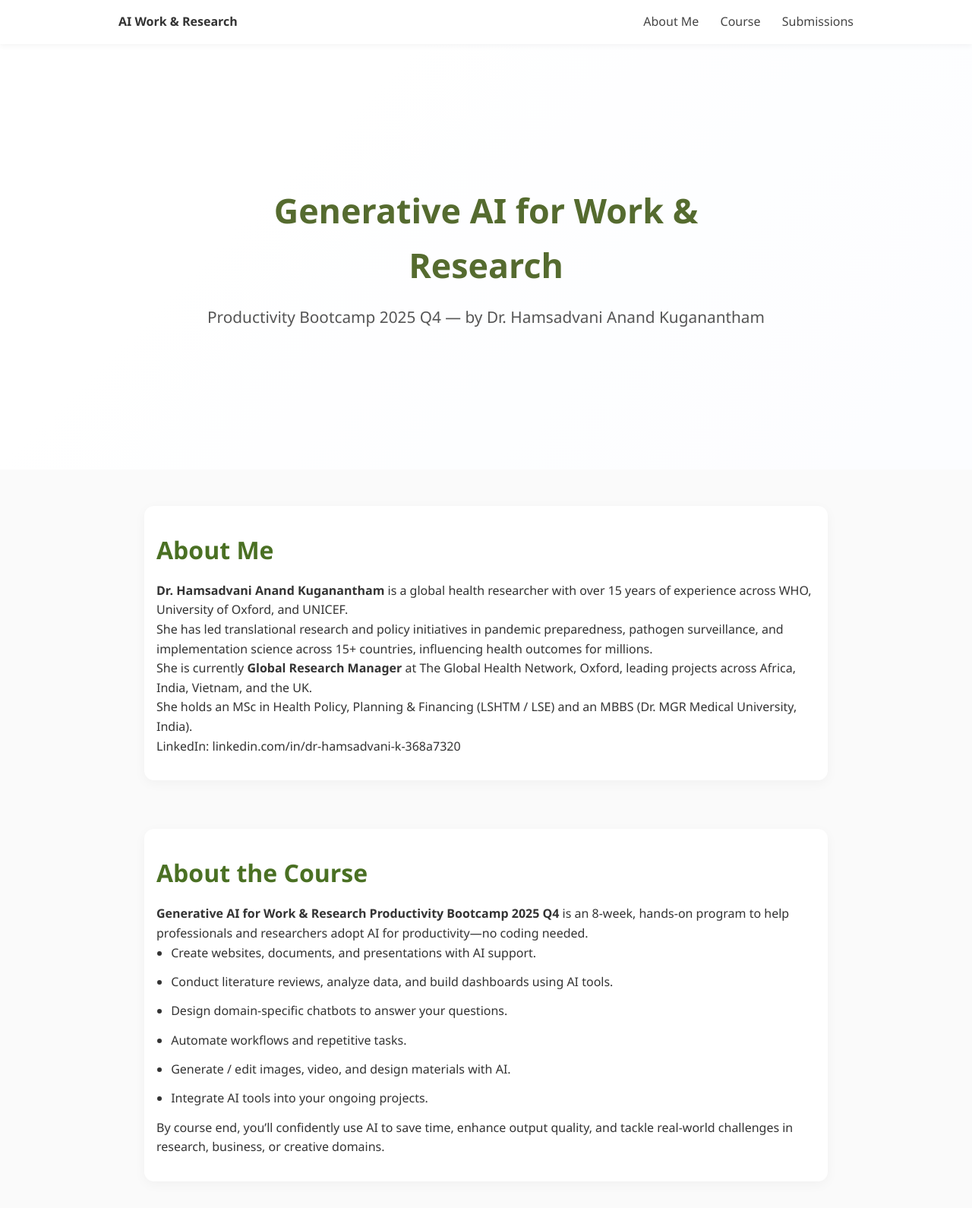
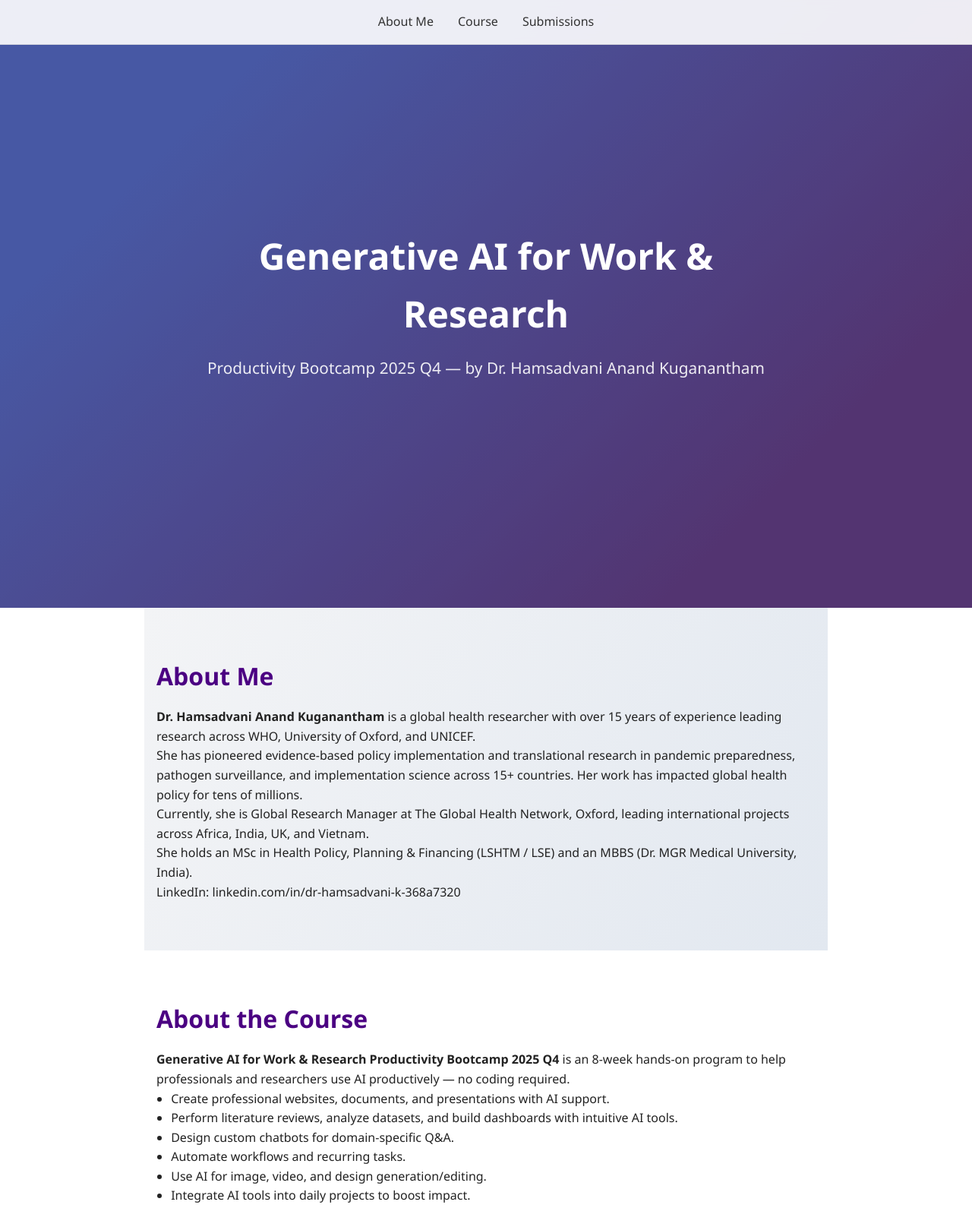
Before and after one commit to Hamsadvani/graph-ai-portfolio2, a plain HTML site: page index.html in a window 1280 px wide. Shown: the top 1590 px of the page at 76% size. Drawn offline with Linux system fonts and the light colour scheme.

Commit message:
Update index.html

```diff
--- a/index.html
+++ b/index.html
@@ -8,153 +8,152 @@
     * { margin: 0; padding: 0; box-sizing: border-box; }
     body {
       font-family: 'Segoe UI', Roboto, sans-serif;
-      color: #333;
-      background-color: #fafafa;
+      color: #222;
       line-height: 1.6;
     }
     a { text-decoration: none; color: inherit; }
-    nav {
-      position: sticky;
-      top: 0;
-      width: 100%;
-      background: white;
-      box-shadow: 0 2px 8px rgba(0,0,0,0.05);
-      z-index: 100;
-    }
-    nav .nav-inner {
-      max-width: 1000px;
-      margin: 0 auto;
-      display: flex;
-      justify-content: space-between;
-      align-items: center;
-      padding: 1rem;
-    }
-    nav .nav-inner a {
-      margin-left: 1.5rem;
-      font-weight: 500;
-      color: #444;
-      transition: color 0.3s;
-    }
-    nav .nav-inner a:hover {
-      color: #88b300;  /* lime green accent */
-    }
-    /* Hero / Intro */
     header {
       position: relative;
-      height: 70vh;
+      height: 100vh;
+      background: linear-gradient(135deg, #667eea 20%, #764ba2 80%);
       display: flex;
       align-items: center;
       justify-content: center;
       text-align: center;
-      background: linear-gradient(135deg, #ffffff 30%, #f8fbff 100%);
+      color: white;
     }
-    header .overlay {
+    header::after {
+      content: '';
       position: absolute;
       inset: 0;
-      background: rgba(255, 255, 255, 0.6);
+      background: rgba(0,0,0,0.3);
     }
     header .hero-content {
       position: relative;
       max-width: 800px;
-      padding: 1rem;
+      padding: 0 1rem;
+      z-index: 1;
     }
     header h1 {
-      font-size: 2.8rem;
+      font-size: 3rem;
       margin-bottom: 1rem;
-      color: #556b2f; /* olive/darker green shade */
     }
     header p {
       font-size: 1.3rem;
-      color: #555;
+      opacity: 0.9;
+    }
+    nav {
+      position: fixed;
+      top: 0;
+      width: 100%;
+      background: rgba(255,255,255,0.9);
+      backdrop-filter: blur(8px);
+      display: flex;
+      justify-content: center;
+      gap: 2rem;
+      padding: 1rem 0;
+      z-index: 100;
+      border-bottom: 1px solid rgba(0,0,0,0.1);
+    }
+    nav a {
+      font-weight: 500;
+      color: #333;
+      transition: color 0.3s;
+    }
+    nav a:hover {
+      color: #764ba2;
     }
     section {
+      padding: 4rem 1rem;
       max-width: 900px;
-      margin: 3rem auto;
-      padding: 2rem 1rem;
-      background: white;
-      border-radius: 0.8rem;
-      box-shadow: 0 4px 16px rgba(0,0,0,0.04);
+      margin: 0 auto;
     }
-    section + section {
-      margin-top: 4rem;
+    .section-bg {
+      position: relative;
+      overflow: hidden;
+    }
+    .section-bg::before {
+      content: '';
+      position: absolute;
+      inset: 0;
+      background: linear-gradient(120deg, #f3f4f6 0%, #e2e8f0 100%);
+      z-index: -1;
     }
     h2 {
+      color: #4b0082;
+      margin-bottom: 1rem;
       font-size: 2rem;
-      margin-bottom: 1rem;
-      color: #4a7023;
     }
-    ul { padding-left: 1.2rem; }
-    li { margin-bottom: 0.8rem; }
-    .highlight-text {
-      color: #c2b800; /* golden yellow accent */
-      font-weight: bold;
+    ul {
+      padding-left: 1.2rem;
+    }
+    .fade-in {
+      opacity: 0;
+      transform: translateY(20px);
+      transition: opacity 0.8s ease-out, transform 0.8s ease-out;
+    }
+    .fade-in.visible {
+      opacity: 1;
+      transform: translateY(0);
     }
     footer {
       text-align: center;
       padding: 2rem 1rem;
-      background: #f5f5f5;
-      color: #666;
-      margin-top: 5rem;
+      background: linear-gradient(135deg, #764ba2, #667eea);
+      color: white;
     }
-    /* Fade-in animations */
-    .fade-section {
-      opacity: 0;
-      transform: translateY(30px);
-      transition: opacity 0.8s ease-out, transform 0.8s ease-out;
-    }
-    .fade-section.visible {
-      opacity: 1;
-      transform: translateY(0);
+    @media (max-width: 600px) {
+      header h1 { font-size: 2.2rem; }
+      header p { font-size: 1rem; }
     }
   </style>
 </head>
 <body>
 
   <nav>
-    <div class="nav-inner">
-      <div class="logo"><strong>AI Work & Research</strong></div>
-      <div class="links">
     <a href="#about-me">About Me</a>
     <a href="#about-course">Course</a>
     <a href="#weekly-submissions">Submissions</a>
-      </div>
-    </div>
   </nav>
 
   <header>
-    <div class="overlay"></div>
     <div class="hero-content">
       <h1>Generative AI for Work & Research</h1>
       <p>Productivity Bootcamp 2025 Q4 — by Dr. Hamsadvani Anand Kuganantham</p>
     </div>
   </header>
 
-  <section id="about-me" class="fade-section">
+  <section id="about-me" class="section-bg">
+    <div class="fade-in">
       <h2>About Me</h2>
-    <p><strong>Dr. Hamsadvani Anand Kuganantham</strong> is a global health researcher with over 15 years of experience across WHO, University of Oxford, and UNICEF.</p>
-    <p>She has led translational research and policy initiatives in pandemic preparedness, pathogen surveillance, and implementation science across 15+ countries, influencing health outcomes for millions.</p>
-    <p>She is currently <strong>Global Research Manager</strong> at The Global Health Network, Oxford, leading projects across Africa, India, Vietnam, and the UK.</p>
+      <p><strong>Dr. Hamsadvani Anand Kuganantham</strong> is a global health researcher with over 15 years of experience leading research across WHO, University of Oxford, and UNICEF.</p>
+      <p>She has pioneered evidence-based policy implementation and translational research in pandemic preparedness, pathogen surveillance, and implementation science across 15+ countries. Her work has impacted global health policy for tens of millions.</p>
+      <p>Currently, she is Global Research Manager at The Global Health Network, Oxford, leading international projects across Africa, India, UK, and Vietnam.</p>
       <p>She holds an MSc in Health Policy, Planning & Financing (LSHTM / LSE) and an MBBS (Dr. MGR Medical University, India).</p>
       <p>LinkedIn: <a href="https://linkedin.com/in/dr-hamsadvani-k-368a7320/" target="_blank">linkedin.com/in/dr-hamsadvani-k-368a7320</a></p>
+    </div>
   </section>
 
-  <section id="about-course" class="fade-section">
+  <section id="about-course">
+    <div class="fade-in">
       <h2>About the Course</h2>
-    <p><strong>Generative AI for Work & Research Productivity Bootcamp 2025 Q4</strong> is an 8-week, hands-on program to help professionals and researchers adopt AI for productivity—no coding needed.</p>
+      <p><strong>Generative AI for Work & Research Productivity Bootcamp 2025 Q4</strong> is an 8-week hands-on program to help professionals and researchers use AI productively — no coding required.</p>
       <ul>
-      <li>Create websites, documents, and presentations with AI support.</li>
-      <li>Conduct literature reviews, analyze data, and build dashboards using AI tools.</li>
-      <li>Design domain-specific chatbots to answer your questions.</li>
-      <li>Automate workflows and repetitive tasks.</li>
-      <li>Generate / edit images, video, and design materials with AI.</li>
-      <li>Integrate AI tools into your ongoing projects.</li>
+        <li>Create professional websites, documents, and presentations with AI support.</li>
+        <li>Perform literature reviews, analyze datasets, and build dashboards with intuitive AI tools.</li>
+        <li>Design custom chatbots for domain-specific Q&A.</li>
+        <li>Automate workflows and recurring tasks.</li>
+        <li>Use AI for image, video, and design generation/editing.</li>
+        <li>Integrate AI tools into daily projects to boost impact.</li>
       </ul>
-    <p>By course end, you’ll confidently use AI to save time, enhance output quality, and tackle real-world challenges in research, business, or creative domains.</p>
+      <p>By the end, you'll be able to use AI effectively to save time, raise work quality, and solve real-world challenges in research, creative, or business domains.</p>
+    </div>
   </section>
 
-  <section id="weekly-submissions" class="fade-section">
+  <section id="weekly-submissions" class="section-bg">
+    <div class="fade-in">
       <h2>Weekly Submissions</h2>
-    <p>Here are the submissions (placeholders for now):</p>
+      <p>Here are the project submissions (placeholders for now):</p>
       <ul>
         <li><strong>Week 1:</strong> Websites & Presentations — <em>Your AI Course Portfolio Website</em> (Placeholder)</li>
         <li><strong>Week 2:</strong> Automated Data Analysis — <em>Privacy & AI-Automated Analysis</em> (Placeholder)</li>
@@ -165,6 +164,7 @@
         <li><strong>Week 7:</strong> Advanced Integrations (Coming soon)</li>
         <li><strong>Week 8:</strong> Final Project Presentation (Coming soon)</li>
       </ul>
+    </div>
   </section>
 
   <footer>
@@ -172,17 +172,23 @@
   </footer>
 
   <script>
+    // Intersection Observer to fade in sections
     document.addEventListener('DOMContentLoaded', () => {
-      const sections = document.querySelectorAll('.fade-section');
-      const observer = new IntersectionObserver((entries, obs) => {
-        entries.forEach(ent => {
-          if (ent.isIntersecting) {
-            ent.target.classList.add('visible');
-            obs.unobserve(ent.target);
-          }
+      const faders = document.querySelectorAll('.fade-in');
+      const options = {
+        threshold: 0.2,
+        rootMargin: '0px 0px -50px 0px'
+      };
+      const appearOnScroll = new IntersectionObserver((entries, observer) => {
+        entries.forEach(entry => {
+          if (!entry.isIntersecting) return;
+          entry.target.classList.add('visible');
+          observer.unobserve(entry.target);
         });
-      }, { threshold: 0.2, rootMargin: '0px 0px -50px 0px' });
-      sections.forEach(sec => observer.observe(sec));
+      }, options);
+      faders.forEach(f => {
+        appearOnScroll.observe(f);
+      });
     });
   </script>
 
```
Lines whose indentation alone changed are shown as unchanged.
